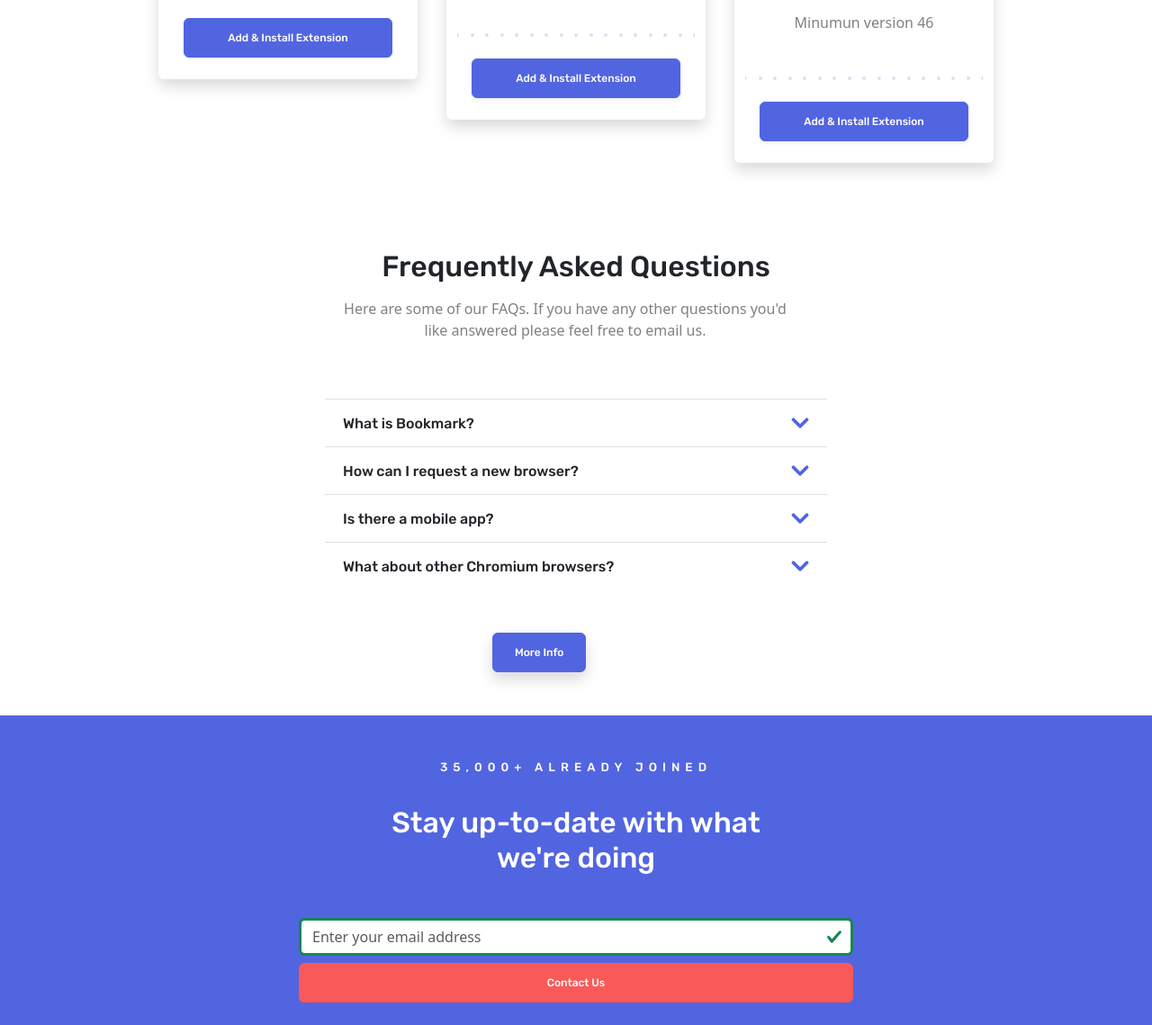
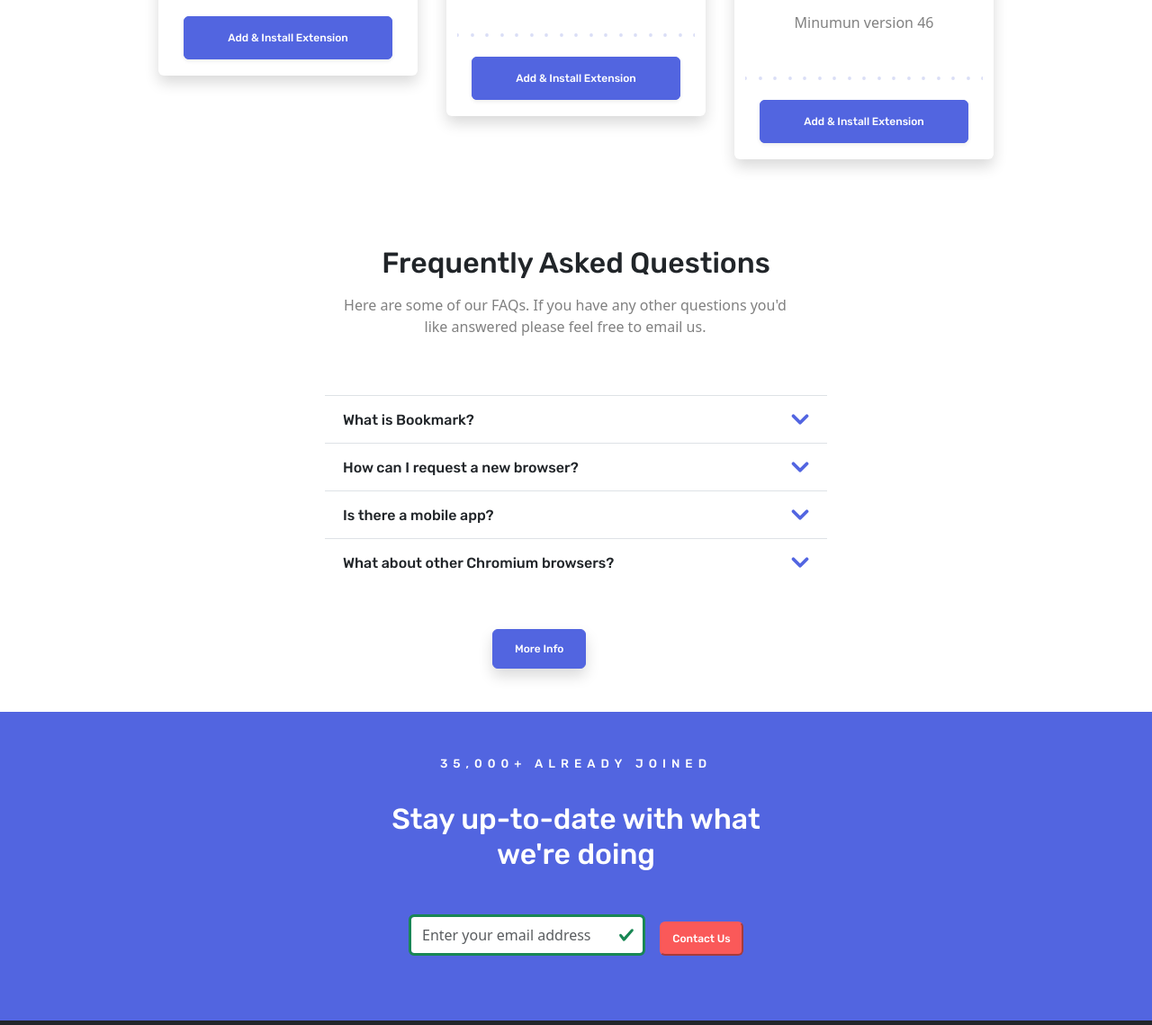
Before and after one commit to laradelrio/Sprint_2.github.io, a website: page index.html in a window 1280 px wide. Shown: the part 1642-2781 px from the top of the page at 90% size. Drawn offline with nearby package versions, Linux system fonts and the light colour scheme.

Commit message:
Responsive buttons

```diff
--- a/index.html
+++ b/index.html
@@ -37,7 +37,6 @@
                             <a class="nav-link" href="#">Contact</a>
                         </li>
                         <li class="nav-item m-3">
-
                             <a href="#" class="navButton border border-secondary pe-4 ps-4 pt-2 pb-2 rounded ">Login</a>
                         </li>
                     </ul>
@@ -52,8 +51,10 @@
                 <h1>A Simple Bookmark Manager</h1>
                 <p class="pe-4 ps-4 pe-md-0 ps-md-0"> A clean and simple interface to organize your favourite websites.
                     Open a new browser tab and see your sites load instantly. Try it for free.</p>
-                <button type="button" class="btn btn-primary shadow me-2">Get it on Chrome</button>
-                <button type="button" class="btn btn-light shadow ">Get it on Firefox</button>
+                <button type="button"
+                    class="btnPurple border border-primary pe-4 ps-4 pt-2 pb-2 rounded shadow me-2">Get it on
+                    Chrome</button>
+                <button type="button" class="btnGray pe-4 ps-4 pt-2 pb-2 rounded shadow me-2">Get it on Firefox</button>
             </div>
             <div class="col-12 col-md-6 order-1 order-md-2 d-flex">
                 <div class="rounded-pill bg-primary position-absolute align-self-end offset-3 offset-md-2 w-160% h-40% h-md-30% h-lg-50%"
@@ -187,8 +188,9 @@
                     <p>Minumun version 62</p>
                 </div>
                 <img src="Imagenes/bg-dots.svg" alt="gray dots">
-                <div class="card-body text-center">
-                    <a href="#" class="btn btn-primary pe-5 ps-5 mt-2 mb-2 shadow-sm;">Add & Install Extension</a>
+                <div class="card-body text-center mt-3 mb-3">
+                    <a href="#" class="btnPurple pt-3 pb-3 pe-5 ps-5 shadow-sm rounded border border-primary">Add &
+                        Install Extension</a>
                 </div>
             </div>
 
@@ -200,8 +202,9 @@
                     <p>Minumun version 55</p>
                 </div>
                 <img src="Imagenes/bg-dots.svg" alt="gray dots">
-                <div class="card-body text-center">
-                    <a href="#" class="btn btn-primary pe-5 ps-5 mt-2 mb-2 shadow-sm">Add & Install Extension</a>
+                <div class="card-body text-center mt-3 mb-3">
+                    <a href="#" class="btnPurple pt-3 pb-3 pe-5 ps-5 shadow-sm rounded border border-primary">Add &
+                        Install Extension</a>
                 </div>
             </div>
 
@@ -213,8 +216,9 @@
                     <p>Minumun version 46</p>
                 </div>
                 <img src="Imagenes/bg-dots.svg" alt="gray dots">
-                <div class="card-body text-center">
-                    <a href="#" class="btn btn-primary pe-5 ps-5 mt-2 mb-2 shadow-sm">Add & Install Extension</a>
+                <div class="card-body text-center mt-3 mb-3">
+                    <a href="#" class="btnPurple pt-3 pb-3 pe-5 ps-5 shadow-sm rounded border border-primary">Add &
+                        Install Extension</a>
                 </div>
             </div>
         </div>
@@ -304,17 +308,15 @@
     <div class="bg-primary text-center pt-5 pb-4">
         <p id="footerMembers"> 35,000+ Already Joined</p>
         <h2 class="col-12 col-md-4 offset-md-4 text-white">Stay up-to-date with what we're doing</h2>
-        <div class="container w-50 mb-5 mt-5">
-            <form class="was-validated ">
-
-                <input type="email" class="form-control mb-0 border-3" id="exampleFormControlInput1"
+        <div class="container w-100 mb-5 mt-5 d-flex justify-content-center">
+            <form class="was-validated d-inline d-md-flex col-12 col-md-4">
+                <input type="email" class="form-control mb-0 border-3 me-0 me-md-3" id="exampleFormControlInput1"
                     placeholder="Enter your email address">
-                <div class="invalid-feedback bg-secondary text-light rounded-bottom mt-0 ">
+                <div class="invalid-feedback bg-secondary text-light rounded-bottom mt-0">
                     <em>Whoops, make sure it's an email</em>
                 </div>
 
-                <button type="submit" class="btn btn-secondary text-white col-sm-12 mt-2">Contact Us</button>
-
+                <button type="submit" class="btnRed rounded pt-2 pb-2 col-sm-12 col-md-3 mt-2">Contact Us</button>
             </form>
         </div>
     </div>
@@ -353,9 +355,6 @@
                         <img src="Imagenes\icon-facebook-red.svg" alt="Facebook Link" id="facebook">
                     </div>
                 </a>
-
-
-
                 <a class="nav-link text-light mt-1" href="#">
                     <div class="SocialWhite">
                         <img src="Imagenes\icon-twitter.svg" alt="Facebook Link" id="facebook">
--- a/styles/main.scss
+++ b/styles/main.scss
@@ -1,4 +1,3 @@
-//Variables
 //Primary colors;
 $primary: #5265e0;
 $secondary: #FA5959;
@@ -6,8 +5,6 @@ $rubik: 'Rubik', sans-serif;
 
 body{
     overflow-x: hidden;
-    // max-width: 1200px;
-
 }
 
 //Navbar
@@ -40,9 +37,10 @@ nav{
 
     }
 
+//Purple Shape
     #purpleBgShape{
         z-index: -1;
-    width: 60% ;
+        width: 160%;
         height: 40%;
     }
 
@@ -70,14 +68,49 @@ body {
         }
     }
 
-//Button
+//Buttons
 $btn-font-weight: light;
 $btn-font-size: 12px;;
 $btn-padding-x: 1.5rem;
 $btn-padding-y: 0.75rem;
 $btn-font-family: $rubik;
 $btn-hover-bg-shade-amount: 0%;
-$btn-color: white;
+
+
+.btnPurple{
+        color: white;
+        background: $primary;
+        font-family: $rubik;
+        font-size: 12px;
+        text-decoration: none;
+        &:hover{
+            background-color: white;
+            color: $primary;
+        }
+}
+
+.btnGray{
+    color: black;
+    background: white;
+    font-family: $rubik;
+    font-size: 12px;
+    border-color: white;;
+    &:hover{
+      border-color:black;
+    }
+}
+
+.btnRed{
+    background:$secondary;
+    font-family: $rubik;
+    font-size: 12px;
+    border-color: $secondary;
+    color: white;
+    &:hover{
+        background-color: white;
+        color: $secondary;
+    }
+}
 
 
 
@@ -141,6 +174,7 @@
 
     #purpleBgShape{
        height:30%;
+        width: 60%;
     }
 
     #purpleBgShape2{
```
Also changed, not shown: styles/main.css, 1 other file. Lines whose indentation alone changed are shown as unchanged.
